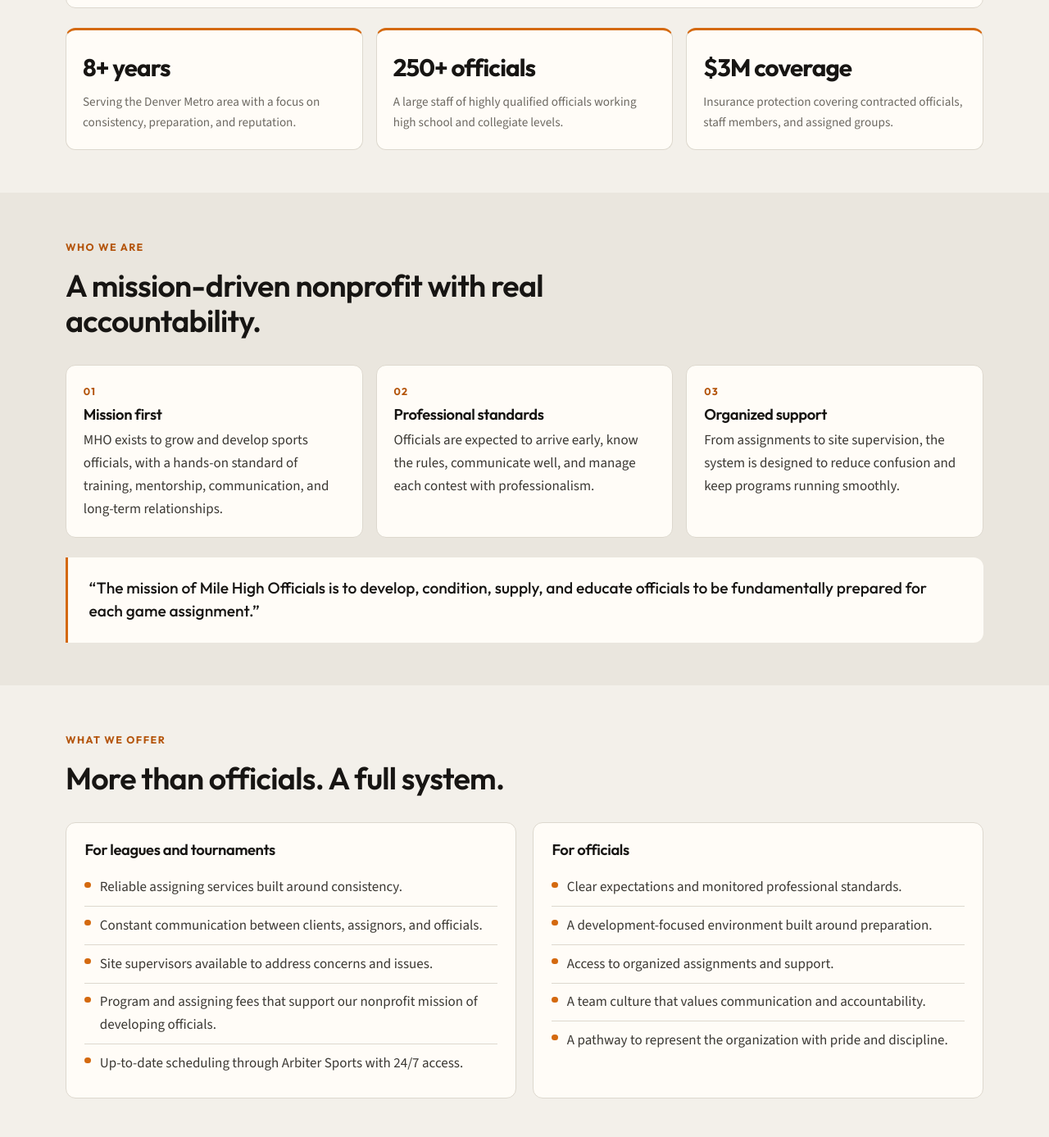
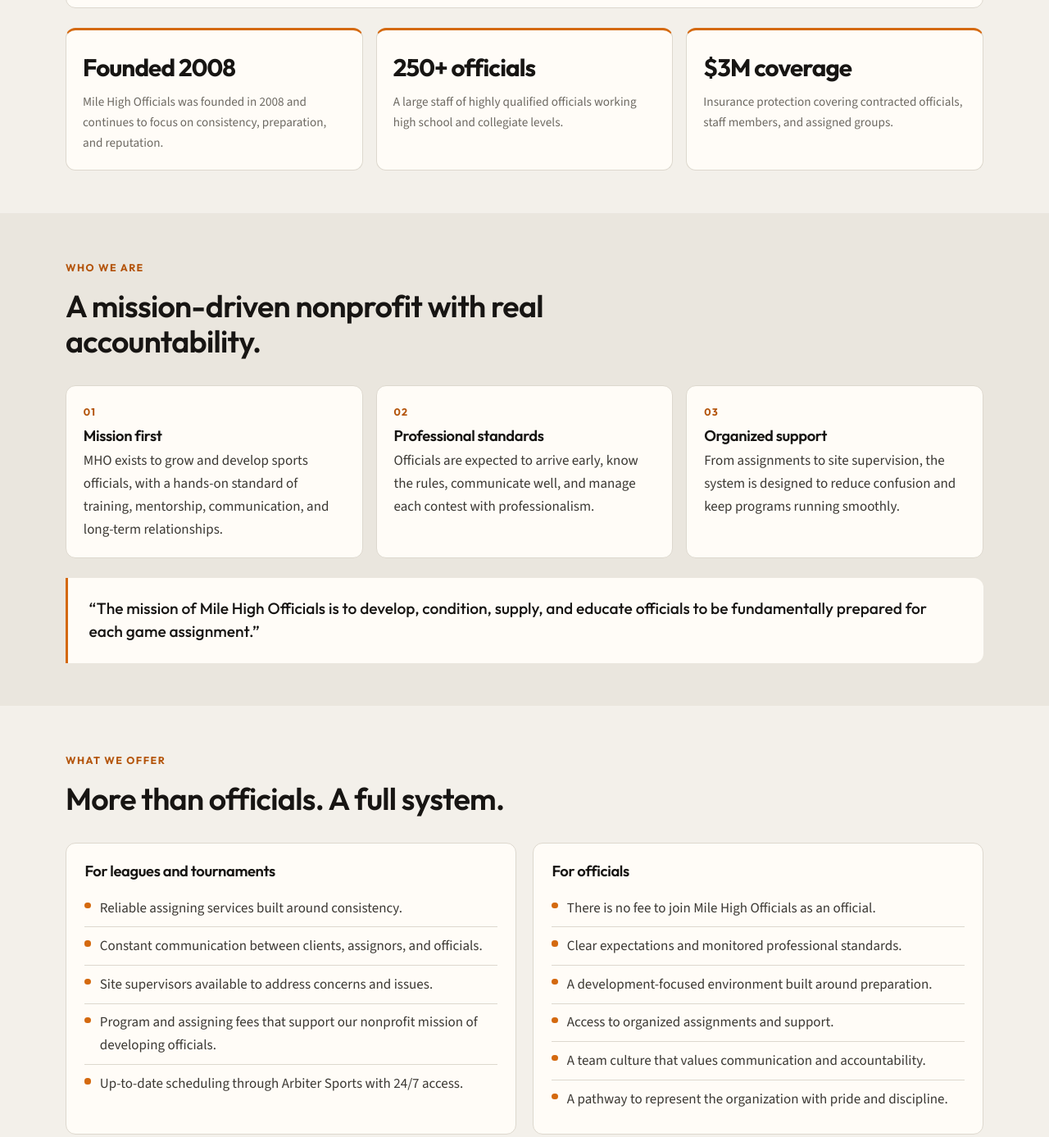
Before and after one commit to micahp20/mile-high-officials, a plain HTML site: page about-us/index.html in a window 1280 px wide. Shown: the part 834-2221 px from the top of the page at 82% size. Drawn offline with nearby package versions, Linux system fonts and the light colour scheme.

Commit message:
Update generated MHO page copy

```diff
--- a/about-us/index.html
+++ b/about-us/index.html
@@ -158,7 +158,7 @@
           <p>Program and assigning fees and charitable gifts support our mission of recruiting, training, and mentoring new sports officials. Donations are tax-deductible to the extent allowed by law. <a href="/donate/">Ways to give</a>.</p>
         </article>
         <div class="stats" style="margin-top:1.5rem">
-          <div class="stat"><strong>8+ years</strong><p>Serving the Denver Metro area with a focus on consistency, preparation, and reputation.</p></div>
+          <div class="stat"><strong>Founded 2008</strong><p>Mile High Officials was founded in 2008 and continues to focus on consistency, preparation, and reputation.</p></div>
           <div class="stat"><strong>250+ officials</strong><p>A large staff of highly qualified officials working high school and collegiate levels.</p></div>
           <div class="stat"><strong>$3M coverage</strong><p>Insurance protection covering contracted officials, staff members, and assigned groups.</p></div>
         </div>
@@ -212,6 +212,7 @@
           <div class="list-block">
             <h3>For officials</h3>
             <ul class="plain-list">
+              <li>There is no fee to join Mile High Officials as an official.</li>
               <li>Clear expectations and monitored professional standards.</li>
               <li>A development-focused environment built around preparation.</li>
               <li>Access to organized assignments and support.</li>
@@ -256,7 +257,7 @@
         <div class="footer-brand">
           <img src="/assets/img/logo-mark-256.png" width="64" height="64" alt="Mile High Officials logo">
           <h2>Mile High Officials</h2>
-          <p>Mile High Officials Inc is a 501(c)(3) nonprofit that recruits, trains, mentors, and assigns sports officials for youth and amateur sports in Colorado, including football, soccer, volleyball, basketball, wrestling, baseball, softball, and flag football.</p>
+          <p>Mile High Officials Inc is a 501(c)(3) nonprofit that recruits, trains, mentors, and assigns sports officials for youth and amateur sports in Colorado, including football, soccer, volleyball, basketball, wrestling, baseball, and flag football.</p>
           <p class="footer-legal">501(c)(3) nonprofit · EIN 45-5183098</p>
         </div>
         <div class="footer-col">
```
